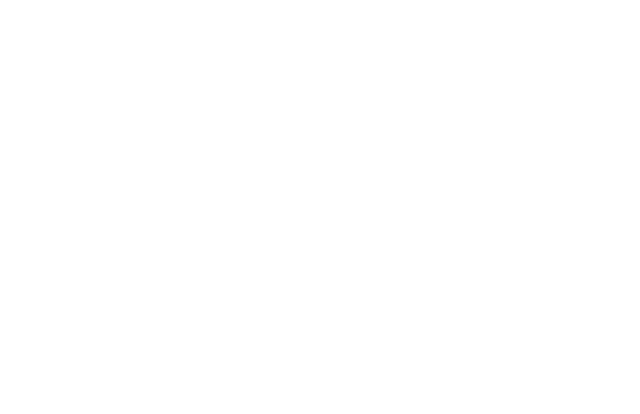
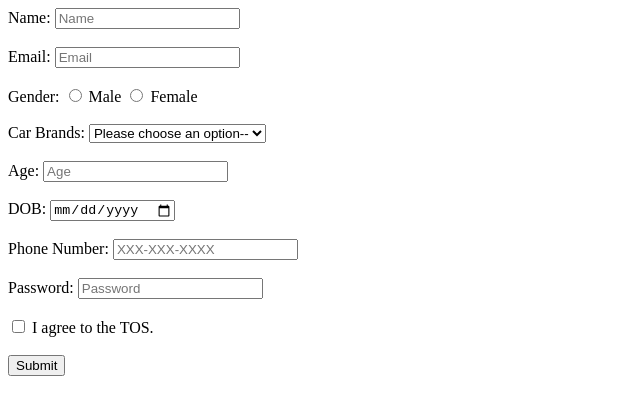
Before and after one commit to acciojob/signup-form-car-dhruv1406, a website: page main.html in a window 1280 px wide. Shown: the whole page, without its empty margins (0-640 px from the left). Drawn offline with Linux system fonts and the light colour scheme.

Commit message:
created a submission

```diff
--- a/main.html
+++ b/main.html
@@ -8,6 +8,37 @@
 
 <body>
 	<!-- the entire body must be written by student -->
+	<form method="post">
+		<label for="#name">Name:</label>
+		<input type="text" id="#name"  placeholder="Name" name="name" required><br><br>
+		<label for="#email">Email:</label>
+		<input type="email" id="#email" placeholder="Email" name="email" required ><br><br>
+		<span>Gender:</span>
+		<input type="radio" id="#gender-m" name="gender" required>
+		<label for="#gender_m">Male</label>
+		<input type="radio" id="#gender_f" name="gender" required>
+		<label for="#gender_f">Female</label>
+		<br><br>
+		<label for="#cars">Car Brands:</label>
+		<select name="cars" id="#cars" required>
+			<option value="">Please choose an option--</option>
+			<option value="BMW">BMW</option>
+			<option value="Audi">Audi</option>
+			<option value="Mercedez">Mercedez</option>
+		</select><br><br>
+		<label for="#age"'>Age:</label>
+		<input type="number" id="#age" name="age" placeholder="Age" required><br><br>
+		<lable for="#dob">DOB:</lable>
+		<input type="date" id="#dob" name="dob" required><br><br>
+		<label for="#tel">Phone Number:</label>
+		<input type="tel" id="#tel" name="ph_number" placeholder="XXX-XXX-XXXX" maxlength="10"><br><br>
+		<label for="#password">Password:</label>
+		<input type="password" id="#password" placeholder="Password" name="password" minlength="8" required><br><br>
+		<input type="checkbox" id="#tos" name="tos" value="yes" required>
+		<label for="#tos">I agree to the TOS.</label><br><br>
+		<input type="submit" value="Submit">
+
+	</form>
     <script type="text/javascript" src="./script.js">
 </script>
 
```
